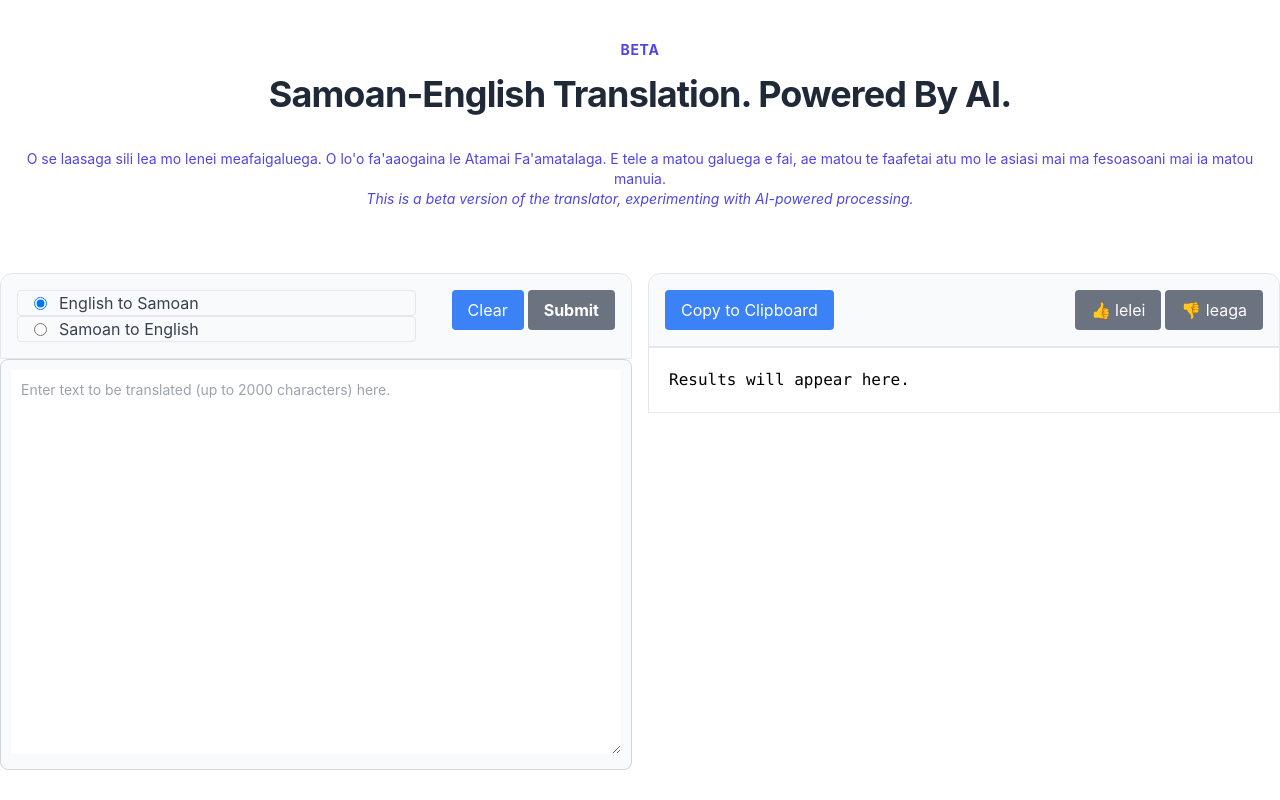
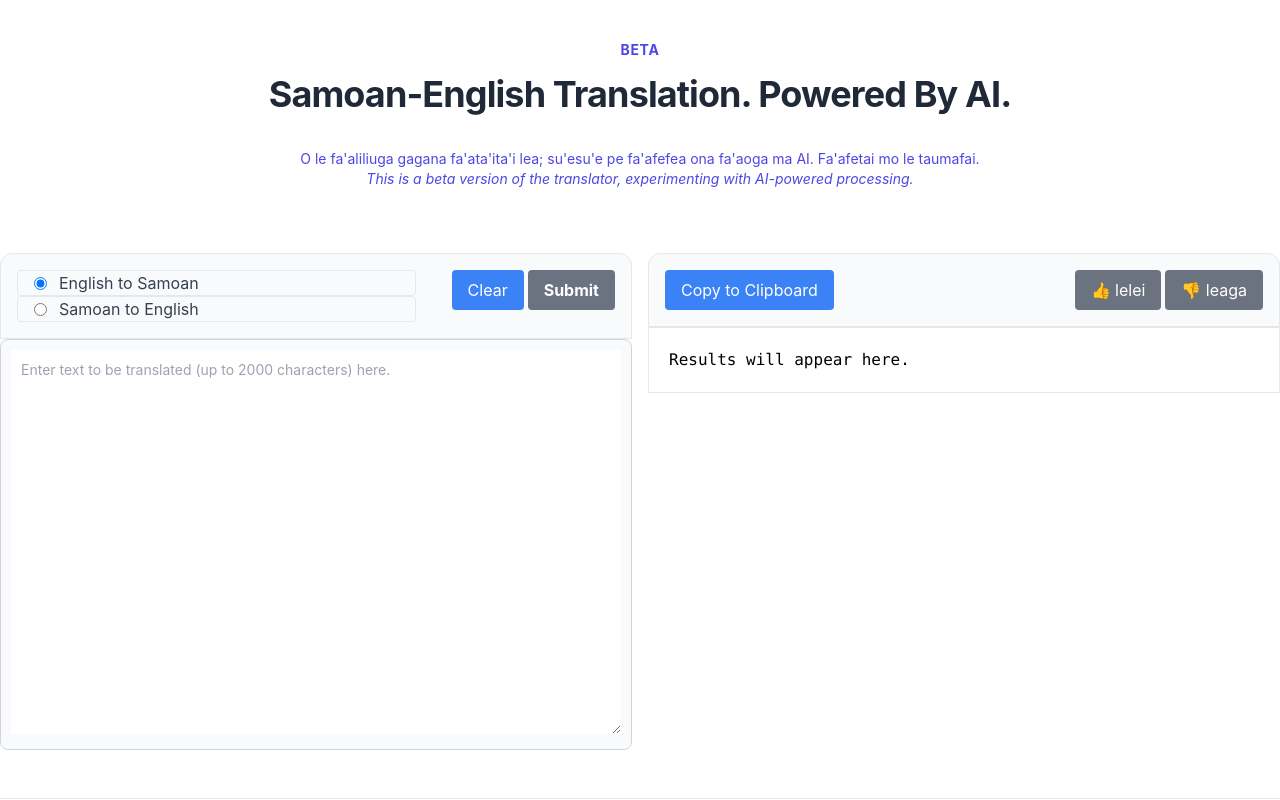
Before and after one commit to peterdresslar/ai-language-translate, a Next.js app: page / in a window 1280 px wide. Shown: the top 800 px of the page. Built offline with nearby package versions, Linux system fonts and the light colour scheme; no server answers.

Commit message:
Improved messaging

```diff
--- a/app/page.tsx
+++ b/app/page.tsx
@@ -25,7 +25,7 @@ const Home = () => {
       </SectionTitle>
       <Message
         translated="This is a beta version of the translator, experimenting with AI-powered processing."
-        message="O se laasaga sili lea mo lenei meafaigaluega. O lo'o fa'aaogaina le Atamai Fa'amatalaga. E tele a matou galuega e fai, ae matou te faafetai atu mo le asiasi mai ma fesoasoani mai ia matou manuia.">
+        message="O le fa'aliliuga gagana fa'ata'ita'i lea; su'esu'e pe fa'afefea ona fa'aoga ma AI. Fa'afetai mo le taumafai.">
         </Message>
         <Suspense fallback="Loading...">
       <Translate />
```
